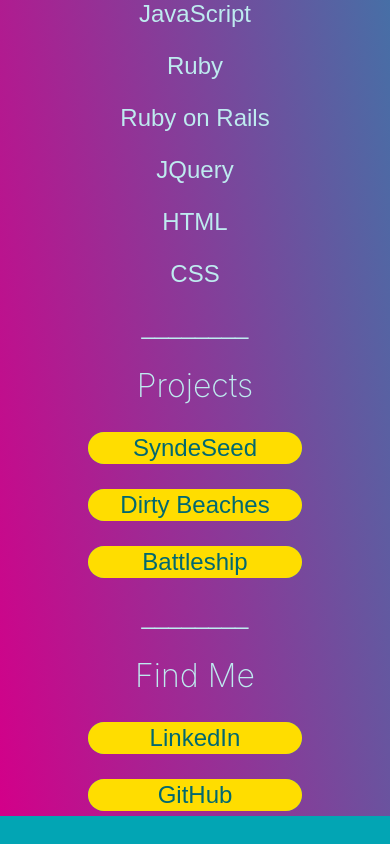
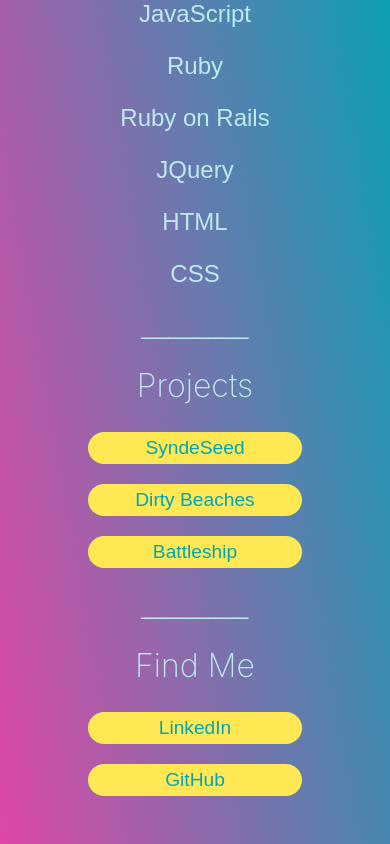
Before and after one commit to aydoak/Portfolio, a React (Create React App) app: page / in a window 390 px wide. Shown: the part 1568-2412 px from the top of the page. Before the commit the page ends 2384 px from the top, so only its background shows below. Built offline with nearby package versions, Linux system fonts and the light colour scheme.

Commit message:
media queries

```diff
--- a/src/App.css
+++ b/src/App.css
@@ -1,6 +1,6 @@
 body{
   background-color: #02a5b4;
-  background-image: linear-gradient(to top right, #d30089, #02a5b4);
+  background-image: linear-gradient(80deg, #de48a6 0%, #02a5b4 70%);
   color: #beebef;
   padding-left: 1em;
   padding-right: 1em;
@@ -66,16 +66,18 @@
     /* background-image: linear-gradient(to top right, #02a5b4 0%, #ffdd00 100%); */
     border-radius: 20px;
     box-sizing: border-box;
-    color: #016871;
+    color: #02a5b4;
     display: block;
     height: 2rem;
     margin: 0 auto;
-    margin-bottom: 5px;
+    margin-bottom: 0.5
+    rem;
     /* padding: 1px; */
     position: relative;
     text-decoration: none;
     width: 60%;
     z-index: 2;
+    font-size: 1.2rem;
 }
 
 .edit-main-button:hover {
@@ -90,7 +92,7 @@
 
 .edit-main-button #fademain {
     align-items: center;
-    background: #ffdd00;
+    background: #ffe853;
     border-radius: 18px;
     display: flex;
     justify-content: center;
@@ -107,3 +109,25 @@
     background: transparent;
 }
 {/*button animation*/}
+
+@media only screen and (min-width: 600px) {
+  .edit-main-button{
+    width: 15rem;
+  }
+  p{
+    width: 75%;
+    margin-left: auto;
+    margin-right: auto;
+  }
+}
+
+@media only screen and (min-width: 1200px) {
+  .edit-main-button{
+    width: 15rem;
+  }
+  p{
+    width: 50%;
+    margin-left: auto;
+    margin-right: auto;
+  }
+}
--- a/src/CSS/bio.css
+++ b/src/CSS/bio.css
@@ -1,3 +1,15 @@
 .bio-pic{
   width: 100%;
 }
+
+@media only screen and (min-width: 600px) {
+  .bio-pic{
+    width: 75%;
+  }
+}
+
+@media only screen and (min-width: 1200px) {
+  .bio-pic{
+    width: 50%;
+  }
+}
--- a/src/CSS/find_me.css
+++ b/src/CSS/find_me.css
@@ -0,0 +1,3 @@
+.FindMe{
+  padding-bottom: 3rem;
+}
--- a/src/components/FindMe.js
+++ b/src/components/FindMe.js
@@ -1,4 +1,5 @@
 import React, { Component } from 'react';
+import '../CSS/find_me.css';
 
 class FindMe extends Component {
   render() {
```
